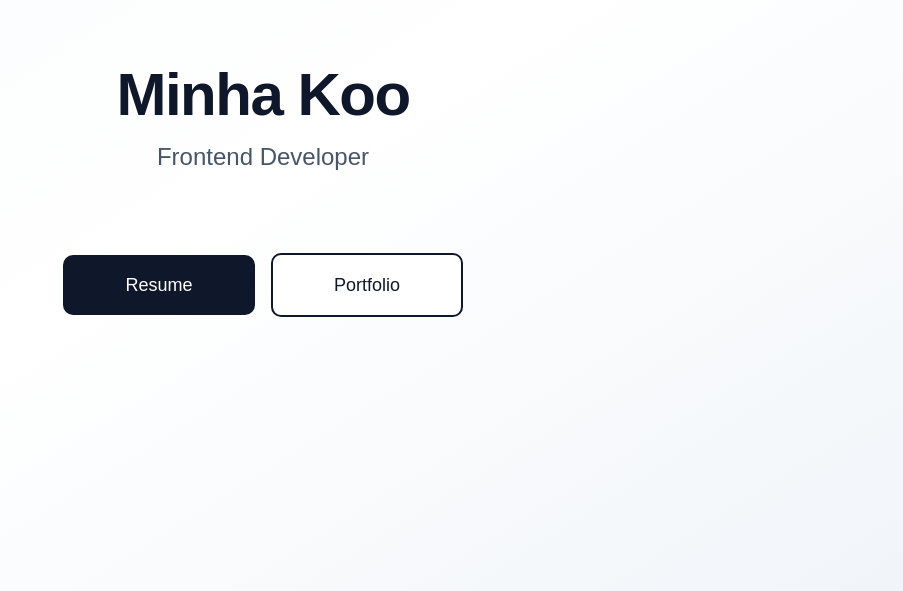
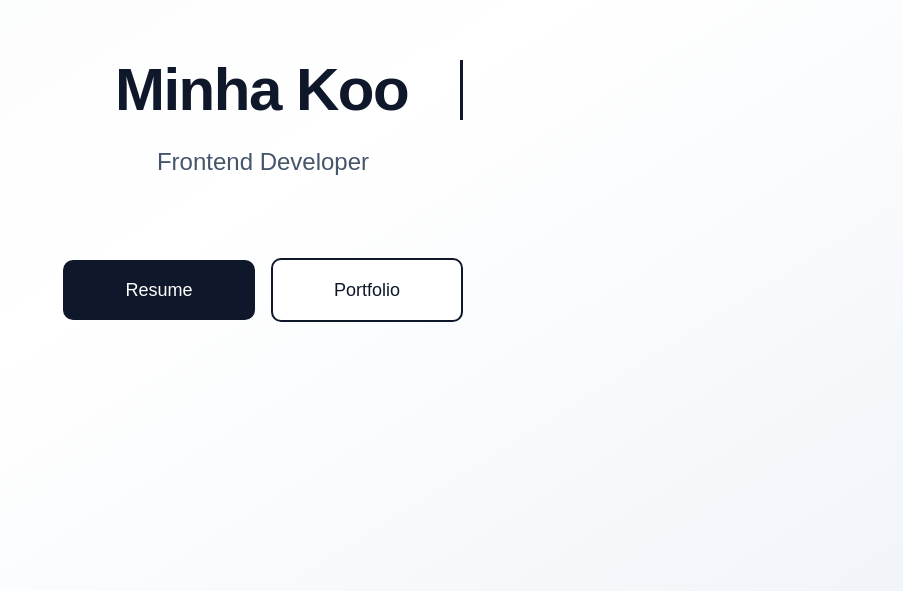
Before and after one commit to kkoomin/kkoomin.github.io, a Next.js app: page / in a window 1280 px wide. Shown: the part 209-800 px from the top of the page, without its empty margins (377-1280 px from the left). Built offline with nearby package versions, Linux system fonts and the light colour scheme.

Commit message:
style: 홈페이지 이름 typewriter 효과 적용

```diff
--- a/app/globals.css
+++ b/app/globals.css
@@ -202,6 +202,37 @@ body {
   font-family: Arial, Helvetica, sans-serif;
 }
 
+/* Typing effect */
+@keyframes typing {
+  from {
+    width: 0;
+  }
+  to {
+    width: 100%;
+  }
+}
+
+@keyframes blink-cursor {
+  from,
+  to {
+    border-color: transparent;
+  }
+  50% {
+    border-color: currentColor;
+  }
+}
+
+/* 타이핑 속도 2.5s, 커서 깜빡거림 0.75s, 글자수 steps(9, end) */
+.typing-effect {
+  display: inline-block;
+  overflow: hidden;
+  white-space: nowrap;
+  border-right: 3px solid currentColor;
+  animation: typing 2.5s steps(9, end) forwards,
+    blink-cursor 0.75s step-end 2.5s infinite;
+  width: 0;
+}
+
 /* Print page numbers */
 @media print {
   @page {
--- a/app/page.tsx
+++ b/app/page.tsx
@@ -4,17 +4,15 @@ export default function Home() {
   return (
     <div className="min-h-screen flex items-center justify-center bg-gradient-to-br from-slate-50 via-white to-slate-100">
       <main className="text-center space-y-12 px-6">
-        {/* Name and Role */}
         <div className="space-y-4">
           <h1 className="text-5xl md:text-6xl font-bold text-slate-900 tracking-tight">
-            Minha Koo
+            <span className="typing-effect inline-block">Minha Koo</span>
           </h1>
           <p className="text-xl md:text-2xl text-slate-600 font-light">
             Frontend Developer
           </p>
         </div>
 
-        {/* Navigation Buttons */}
         <div className="flex flex-col sm:flex-row gap-4 justify-center items-center pt-8">
           <Link
             href="/resume"
```
